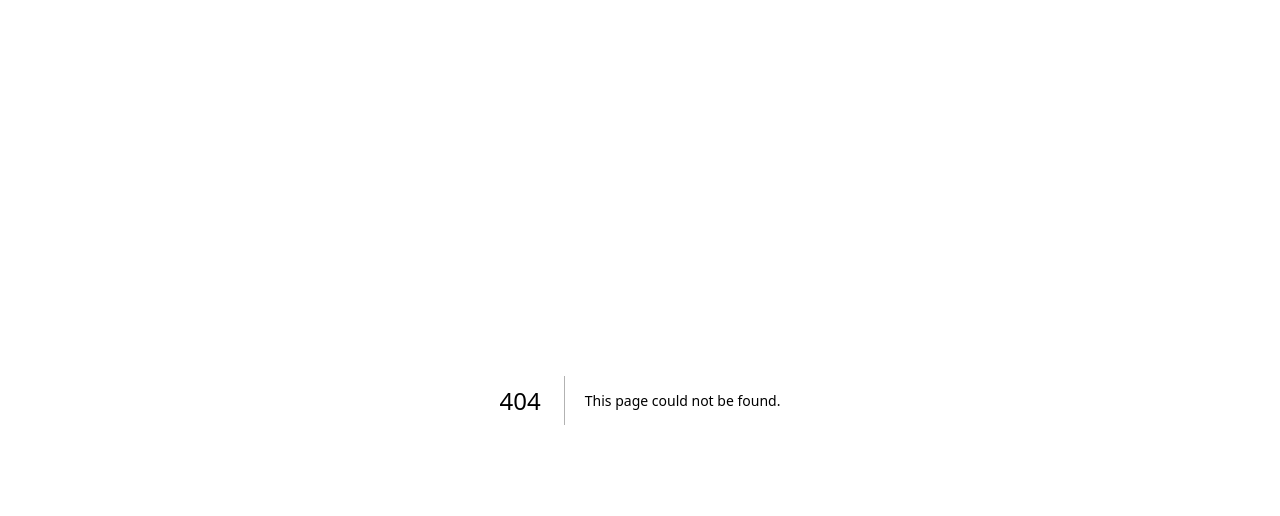
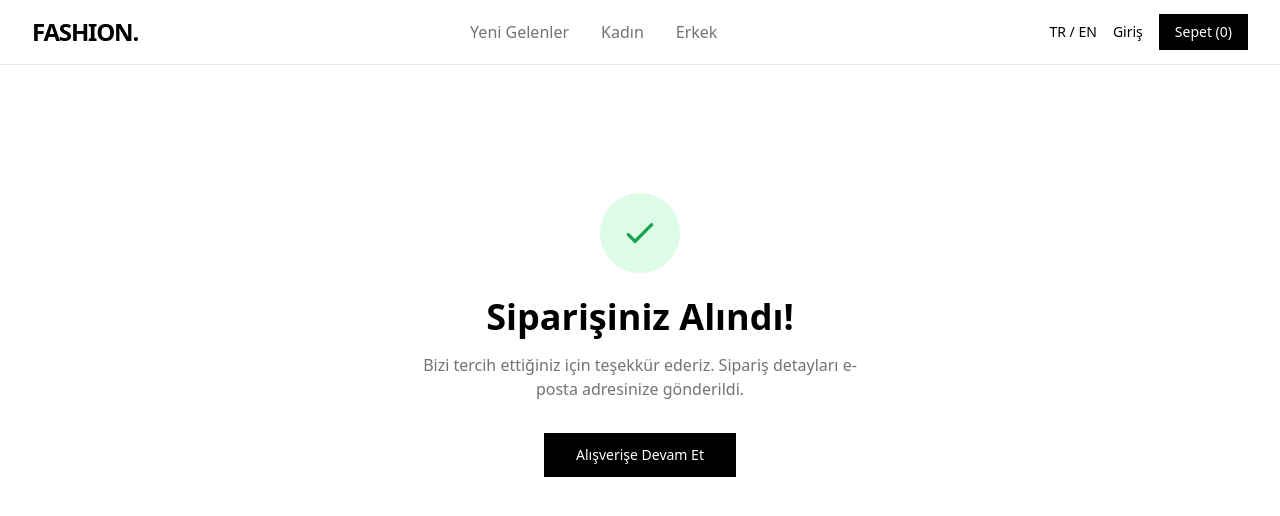
Before and after one commit to Ayh3am/fashion-store, a Next.js app: page /success in a window 1280 px wide. Before the commit this address had no page. Shown: the top 516 px of the page. Built offline with nearby package versions, Linux system fonts and the light colour scheme.

Commit message:
Create SuccessPage component for order confirmation

```diff
--- /dev/null
+++ b/src/app/success/page.tsx
@@ -0,0 +1,24 @@
+import Link from 'next/link';
+import Navbar from '../../components/Navbar';
+
+export default function SuccessPage() {
+  return (
+    <div className="min-h-screen bg-white text-black font-sans">
+      <Navbar />
+      <main className="flex flex-col items-center justify-center py-32 px-4 text-center">
+        <div className="w-20 h-20 bg-green-100 text-green-600 rounded-full flex items-center justify-center mb-6">
+          <svg className="w-10 h-10" fill="none" stroke="currentColor" viewBox="0 0 24 24" xmlns="http://www.w3.org/2000/svg"><path strokeLinecap="round" strokeLinejoin="round" strokeWidth="2" d="M5 13l4 4L19 7"></path></svg>
+        </div>
+
+        <h1 className="text-4xl font-bold mb-4">Siparişiniz Alındı!</h1>
+        <p className="text-neutral-500 mb-8 max-w-md">
+          Bizi tercih ettiğiniz için teşekkür ederiz. Sipariş detayları e-posta adresinize gönderildi.
+        </p>
+
+        <Link href="/" className="bg-black text-white px-8 py-3 text-sm font-medium hover:bg-neutral-800 transition-colors">
+          Alışverişe Devam Et
+        </Link>
+      </main>
+    </div>
+  );
+}
```
